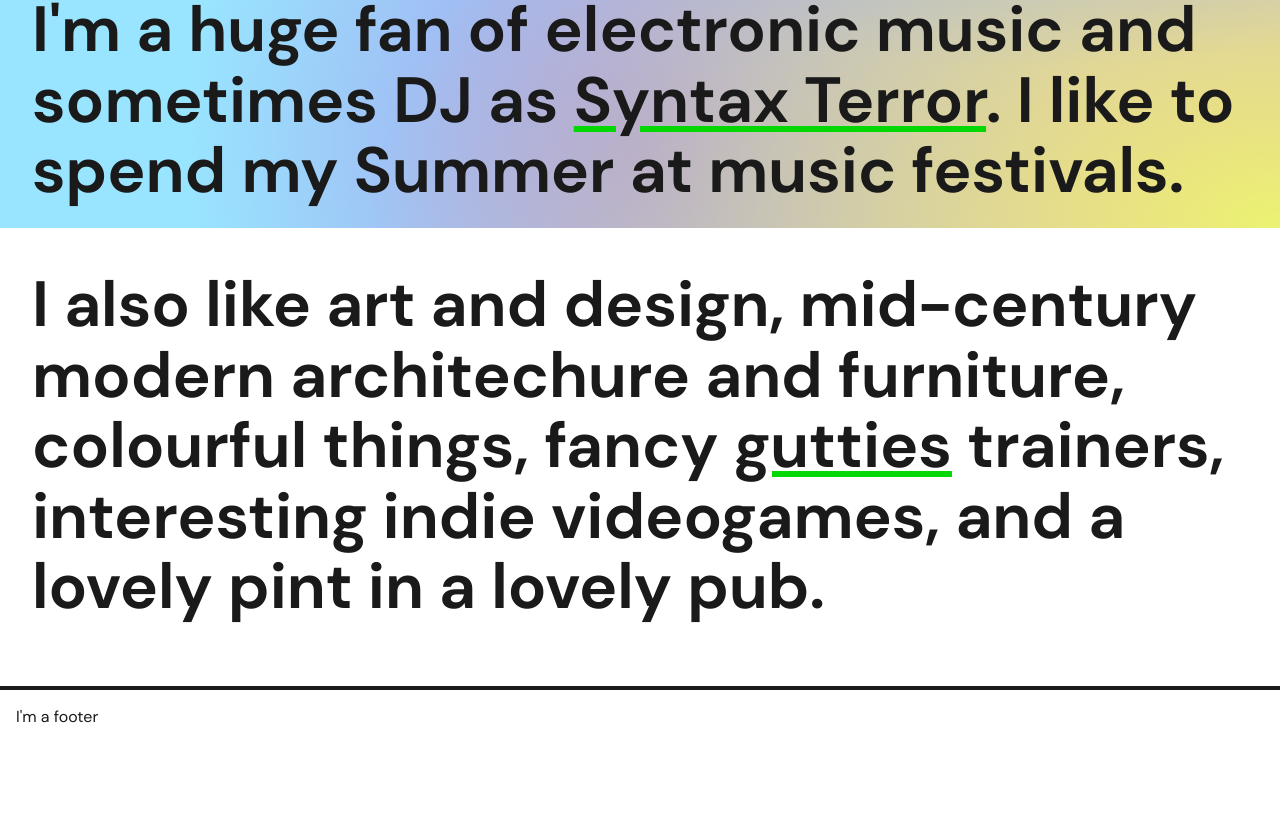
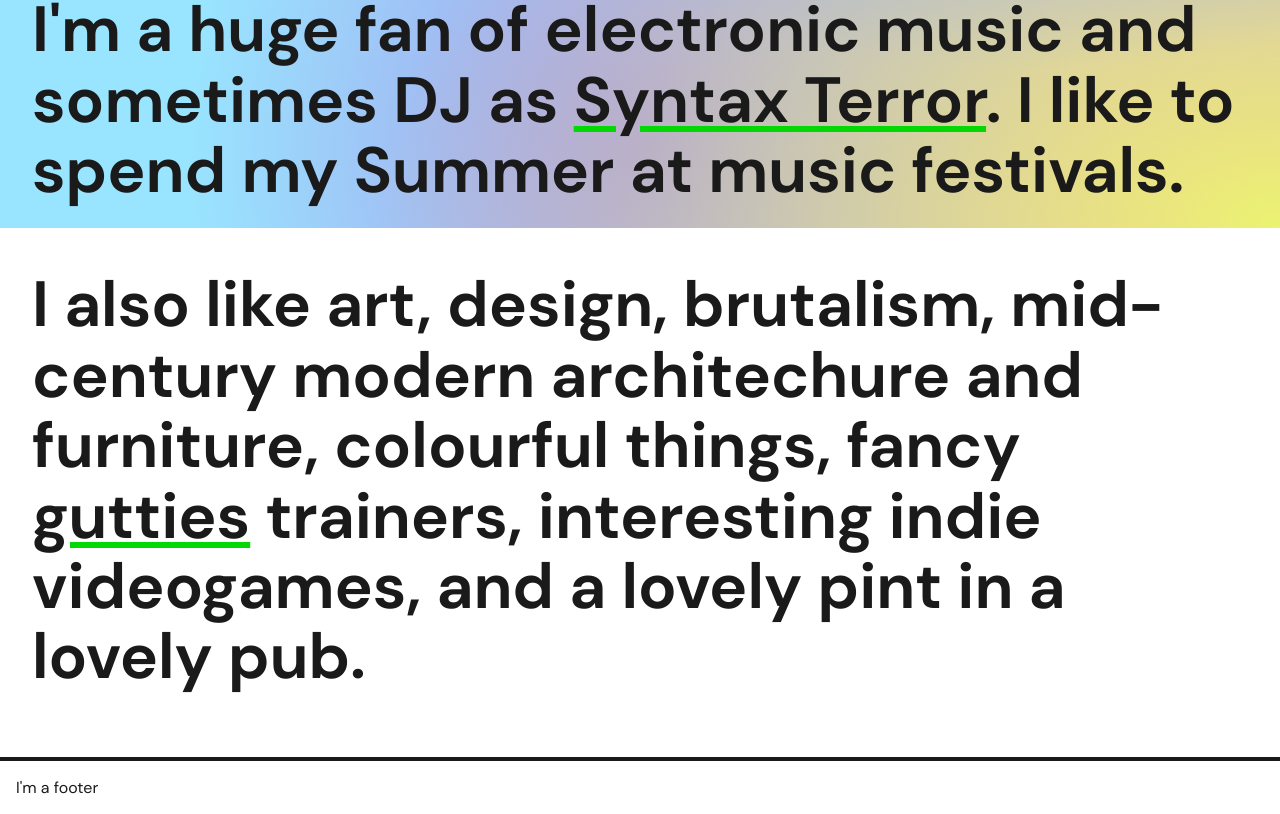
Before and after one commit to tommyp/tommyp.org, a SvelteKit app: page /about in a window 1280 px wide. Shown: the part 572-1386 px from the top of the page. Before the commit the page ends 1315 px from the top, so only its background shows below. Built offline with nearby package versions, Linux system fonts and the light colour scheme.

Commit message:
add more to about page

```diff
--- a/src/lib/components/graphics/Background.svelte
+++ b/src/lib/components/graphics/Background.svelte
@@ -14,7 +14,7 @@
 		}
 	);
 
-	let percentages = { x: 0.5, y: 0.5 };
+	let percentages = { x: 50, y: 50 };
 	if (browser) {
 		percentages = {
 			x: (($coords.x / window.innerWidth) * 100).toFixed(0),
--- a/src/routes/about/+page.svelte
+++ b/src/routes/about/+page.svelte
@@ -15,8 +15,8 @@
 		</p>
 
 		<p>
-			I also like art and design, mid-century modern architechure and furniture, colourful things,
-			fancy <strikethorugh
+			I also like art, design, brutalism, mid-century modern architechure and furniture, colourful
+			things, fancy <strikethorugh
 				><a href="https://www.urbandictionary.com/define.php?term=gutties">gutties</a
 				></strikethorugh
 			> trainers, interesting indie videogames, and a lovely pint in a lovely pub.
```
